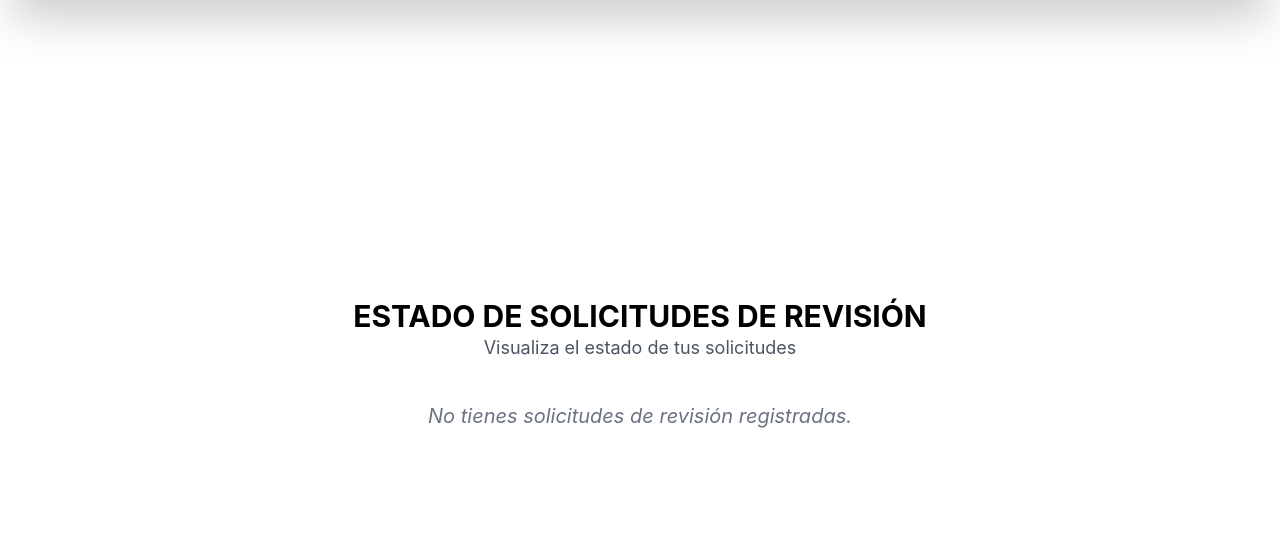
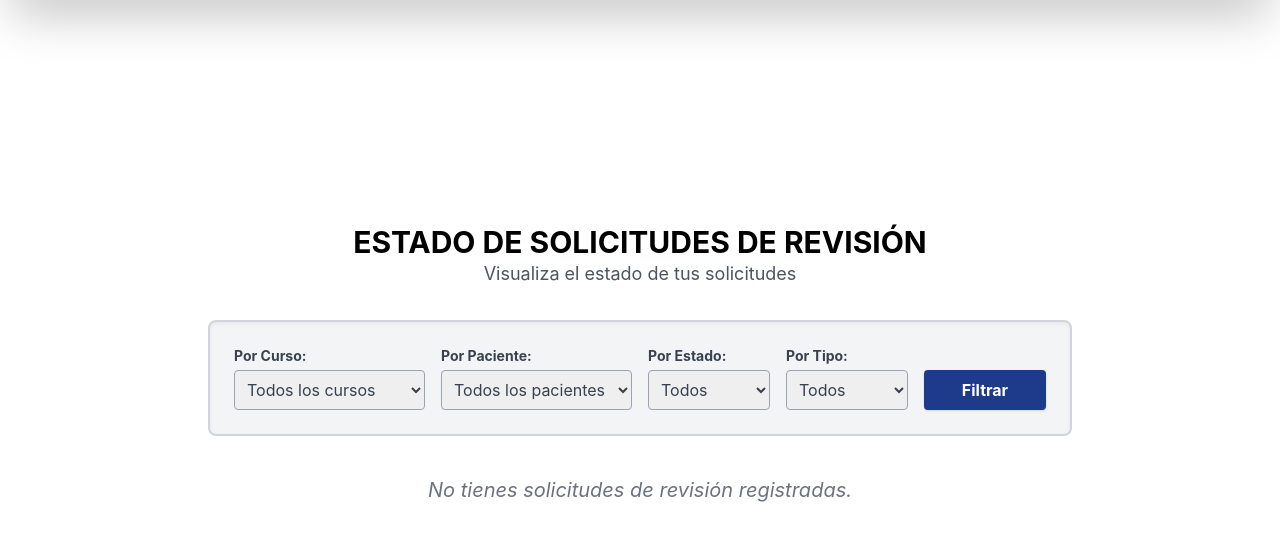
Before and after one commit to sofiaurquieta15/ProyectoSIA2025, a Django app: template ProyectoKine/ProyectoKine/templates/cursosestudiante/estado_solicitudes.html in a window 1280 px wide. Shown: the part 72-613 px from the top of the page. Run offline with Django 5.2, Linux system fonts and the light colour scheme; the template is opened without the code that fills it, so the values that code supplies are empty; some libraries are stand-ins or nearby versions.

Commit message:
Filtros para revisar Estado Solicitudes

```diff
--- a/ProyectoKine/ProyectoKine/templates/cursosestudiante/estado_solicitudes.html
+++ b/ProyectoKine/ProyectoKine/templates/cursosestudiante/estado_solicitudes.html
@@ -78,6 +78,65 @@
         <p class="text-gray-600 text-lg">Visualiza el estado de tus solicitudes</p>
     </div>
 
+    <div class="bg-gray-100 p-6 rounded-lg border-2 border-gray-300 mb-10 shadow-inner">
+        <form method="get" class="grid grid-cols-1 md:grid-cols-12 gap-4 items-end">
+
+            <div class="md:col-span-3">
+                <label class="block text-gray-700 font-bold mb-1 text-sm">Por Curso:</label>
+                <select name="curso" class="w-full p-2 rounded border border-gray-400 text-gray-700 focus:outline-none focus:border-blue-900">
+                    <option value="">Todos los cursos</option>
+                    {% for c in cursos_filter %}
+                        <option value="{{ c.id }}" {% if selected_curso == c.id %}selected{% endif %}>
+                            {{ c.nombrecurso }}
+                        </option>
+                    {% endfor %}
+                </select>
+            </div>
+
+            <div class="md:col-span-3">
+                <label class="block text-gray-700 font-bold mb-1 text-sm">Por Paciente:</label>
+                <select name="paciente" class="w-full p-2 rounded border border-gray-400 text-gray-700 focus:outline-none focus:border-blue-900">
+                    <option value="">Todos los pacientes</option>
+                    {% for p in pacientes_filter %}
+                        <option value="{{ p.id }}" {% if selected_paciente == p.id %}selected{% endif %}>
+                            {{ p.nombre }}
+                        </option>
+                    {% endfor %}
+                </select>
+            </div>
+
+            <div class="md:col-span-2">
+                <label class="block text-gray-700 font-bold mb-1 text-sm">Por Estado:</label>
+                <select name="estado" class="w-full p-2 rounded border border-gray-400 text-gray-700 focus:outline-none focus:border-blue-900">
+                    <option value="">Todos</option>
+                    <option value="PENDIENTE" {% if selected_estado == 'PENDIENTE' %}selected{% endif %}>Pendiente</option>
+                    <option value="RESPONDIDA" {% if selected_estado == 'RESPONDIDA' %}selected{% endif %}>Respondida</option>
+                </select>
+            </div>
+
+            <div class="md:col-span-2">
+                <label class="block text-gray-700 font-bold mb-1 text-sm">Por Tipo:</label>
+                <select name="tipo" class="w-full p-2 rounded border border-gray-400 text-gray-700 focus:outline-none focus:border-blue-900">
+                    <option value="">Todos</option>
+                    <option value="2" {% if selected_tipo == 2 %}selected{% endif %}>Exploración</option>
+                    <option value="3" {% if selected_tipo == 3 %}selected{% endif %}>Diagnóstico</option>
+                </select>
+            </div>
+
+            <div class="md:col-span-2 flex gap-2">
+                <button type="submit" class="bg-blue-900 hover:bg-blue-800 text-white font-bold py-2 px-4 rounded w-full transition shadow">
+                    Filtrar
+                </button>
+                {% if selected_curso or selected_paciente or selected_estado or selected_tipo %}
+                <a href="{% url 'cursosestudiante:estado_solicitudes' %}" class="bg-gray-500 hover:bg-gray-600 text-white font-bold py-2 px-3 rounded text-center transition shadow" title="Limpiar filtros">
+                    ✕
+                </a>
+                {% endif %}
+            </div>
+
+        </form>
+    </div>
+
     <div class="space-y-8">
 
         {% for sol in solicitudes %}
```
Also changed, not shown: ProyectoKine/applications/cursosestudiante/views.py (+39 -4 lines).
